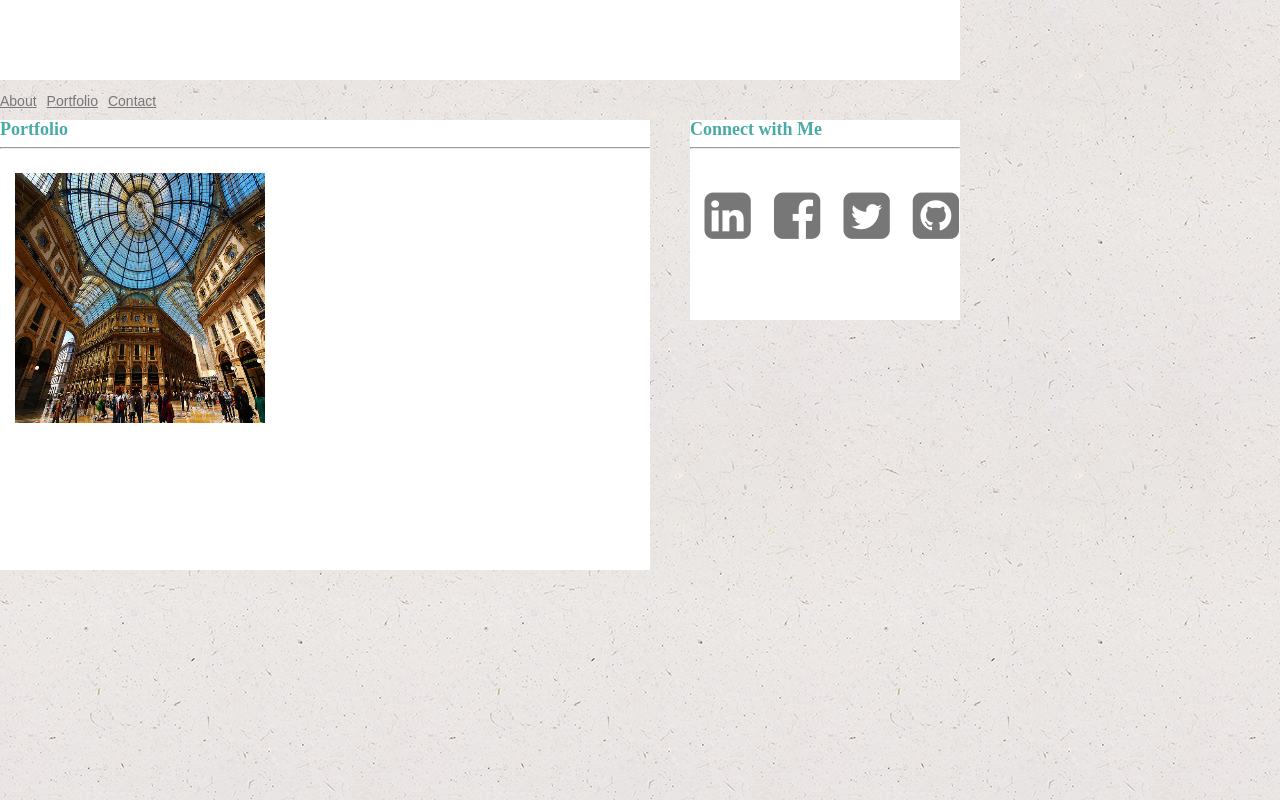
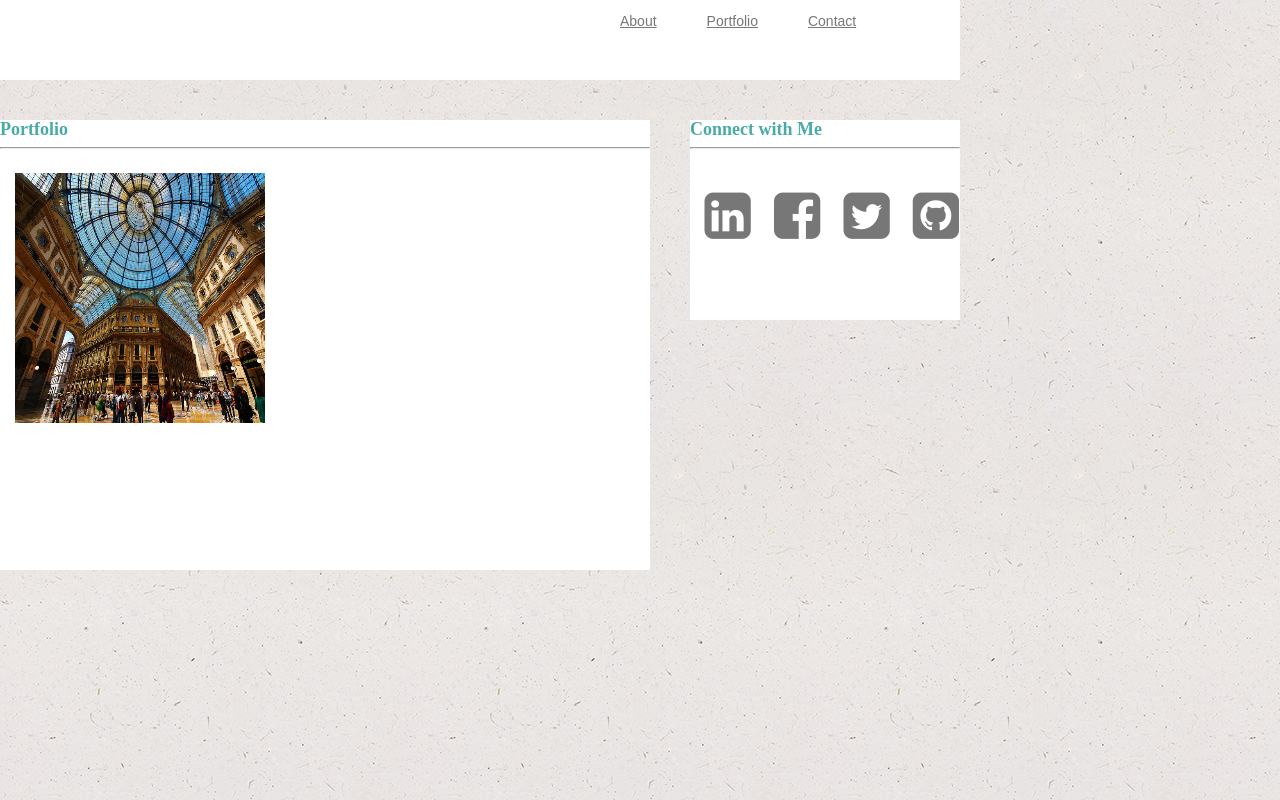
Before and after one commit to venkatvenkataraman/Basic-Portfolio, a plain HTML site: page portfolio.html in a window 1280 px wide. Drawn offline with Linux system fonts and the light colour scheme.

Commit message:
some mods

```diff
--- a/assets/css/style.css
+++ b/assets/css/style.css
@@ -13,6 +13,7 @@ body {
 .containerMaxWidth{
   max-width: 960px;
   margin: 0 auto;
+  overflow: scroll;
 }
 
 /* First, we describe the elements in the top "header area" */
@@ -48,14 +49,18 @@ h1 {
 
 .nav {
   display: flex;
-  margin-top: 40px;
-  /* margin-left: 800px; */
+  margin-top: -60px;
+  margin-left: 600px;
 }
 
 .nav p {
   margin-right: 10px;
   font-family: 'Arial', 'Helvetica Neue', Helvetica, sans-serif;
   font-size: 14px;
+  }
+
+p{
+  padding: 20px;
 }
 
 /*Second we describe the elements in the main "body area" */
```
Also changed, not shown: index.html (+2 -2 lines).
